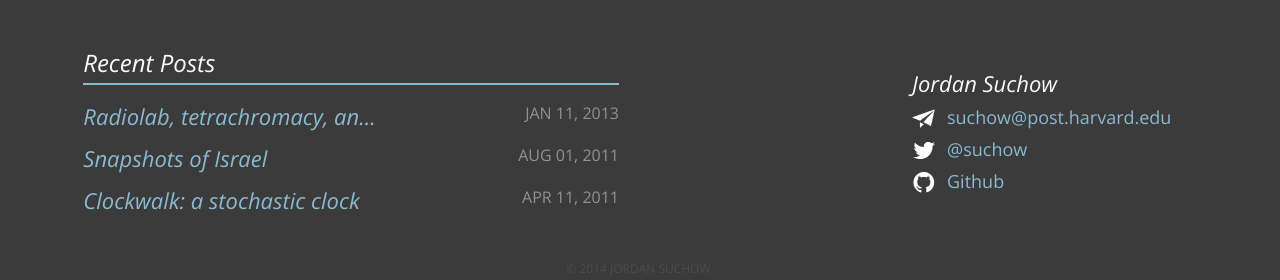
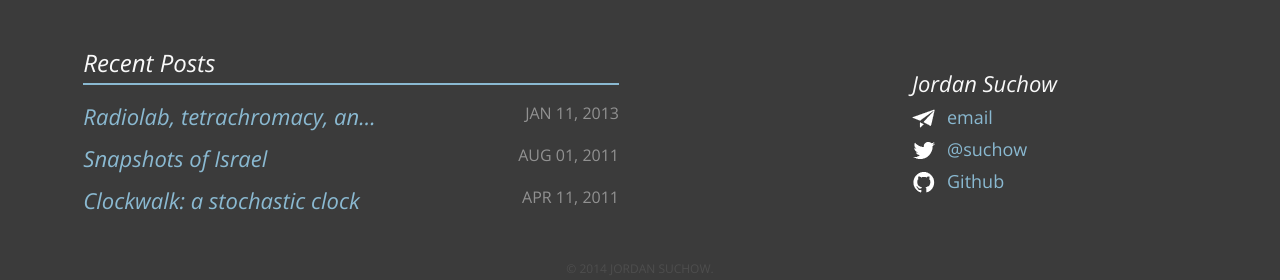
Before and after one commit to suchow/suchow.io, a Jekyll site: the page built from index.md, in a window 1280 px wide. Shown: the part 1057-1337 px from the top of the page. Built offline with Jekyll 4.4.1, drawn with Linux system fonts in a browser that asks for light colours; comment, search, counter and statistics services are not loaded.

Commit message:
Remove email from footer

```diff
--- a/_includes/footer.html
+++ b/_includes/footer.html
@@ -15,7 +15,7 @@
         <ul>
             <li>Jordan Suchow</li>
 
-            <li><a id="mail" href="mailto:{{ site.owner.email }}"><img src="{{ site.url }}/images/plane.png"/><span class="foot-link">{{ site.owner.email }}</span></a></li>
+            <li><a id="mail" href="mailto:{{ site.owner.email }}"><img src="{{ site.url }}/images/plane.png"/><span class="foot-link">email</span></a></li>
 
             {% if site.owner.twitter %}
             <li><a id="twit" href="http://twitter.com/{{ site.owner.twitter }}" target="_blank"><img src="{{ site.url }}/images/twit.png"/><span class="foot-link">@{{ site.owner.twitter }}</span></a></li>
```
